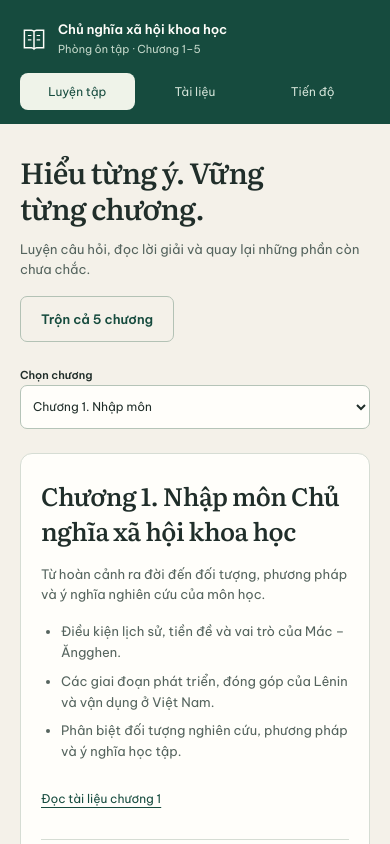
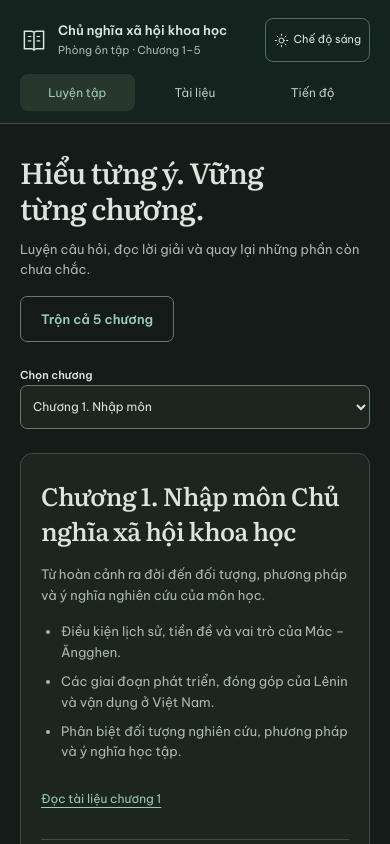
Before and after one commit to anhkhoachongiuthuytien/cnxhkh-on-tap, a plain HTML site: page index.html in a window 390 px wide. Shown: the top 844 px of the page. Drawn offline with Linux system fonts and the light colour scheme.

Commit message:
Default to a calm dark reading theme with persistent light-mode toggle

```diff
--- a/index.html
+++ b/index.html
@@ -3,17 +3,20 @@
 <head>
   <meta charset="utf-8">
   <meta name="viewport" content="width=device-width, initial-scale=1">
-  <meta name="theme-color" content="#164b3e">
+  <meta name="theme-color" content="#141b18">
   <meta name="description" content="Ôn tập Chủ nghĩa xã hội khoa học chương 1–5: 250 câu hỏi, lời giải và tài liệu đọc offline.">
   <title>CNXHKH · Phòng ôn tập</title>
   <link rel="icon" href="icon.svg" type="image/svg+xml">
+  <script src="theme.js"></script>
   <link rel="stylesheet" href="styles.css">
+  <link rel="stylesheet" href="theme.css">
 </head>
 <body>
   <a class="skip" href="#main">Đến nội dung chính</a>
   <header class="topbar">
     <a class="brand" href="#home" aria-label="Phòng ôn tập, trang đầu"><svg viewBox="0 0 32 32" width="32" height="32" fill="none" aria-hidden="true"><path d="M5 6h8a5 5 0 0 1 3 1.5A5 5 0 0 1 19 6h8v20h-8a5 5 0 0 0-3 1.5A5 5 0 0 0 13 26H5zM16 8v18" stroke="currentColor" stroke-width="1.7"/><path d="M9 12h4m-4 5h4m6-5h4m-4 5h4" stroke="currentColor" stroke-width="1.3"/></svg><span>Chủ nghĩa xã hội khoa học<small>Phòng ôn tập · Chương 1–5</small></span></a>
     <nav class="topnav" aria-label="Điều hướng chính"><button data-view="home" class="navbtn active">Luyện tập</button><button data-view="guide" class="navbtn">Tài liệu</button><button data-view="progress" class="navbtn">Tiến độ</button></nav>
+    <button class="theme-toggle" id="theme-toggle" type="button" aria-label="Chuyển sang chế độ sáng"><svg viewBox="0 0 24 24" aria-hidden="true"><circle cx="12" cy="12" r="4"/><path d="M12 2v2m0 16v2M2 12h2m16 0h2M5 5l1.5 1.5m11 11L19 19M5 19l1.5-1.5m11-11L19 5"/></svg><span>Chế độ sáng</span></button>
     <span class="local-status"><span aria-hidden="true"></span>Lưu trên máy</span>
   </header>
   <div id="storage-warning" class="notice warning" hidden>Trình duyệt đang chặn lưu dữ liệu. Bạn vẫn làm bài được; hãy xuất bản sao trước khi đóng trang.</div>
--- /dev/null
+++ b/theme.css
@@ -0,0 +1,51 @@
+/* Keep the existing ivory theme available; night reading is the default. */
+.theme-toggle{display:inline-flex;align-items:center;justify-content:center;gap:7px;min-height:44px;padding:9px 12px;border:1px solid #91b4a180;border-radius:8px;color:#e1ebdf;background:transparent;white-space:nowrap;font-size:12px}
+.theme-toggle:hover{background:#285b4b}.theme-toggle svg{width:17px;height:17px;fill:none;stroke:currentColor;stroke-width:1.6;stroke-linecap:round}
+@media screen{
+html:not([data-theme="light"]){color-scheme:dark;--bg:#141b18;--paper:#1c2520;--ink:#dce4dd;--muted:#a9b9ad;--pine:#9aceb0;--active:#a8d7be;--soft:#28372e;--line:#3d4d42;--good:#90d3a8;--good-bg:#1e3529;--bad:#eda99e;--bad-bg:#3b2826;--warn:#e4c887;--warn-bg:#373021;scrollbar-color:#617d6a var(--bg)}
+html:not([data-theme="light"]) ::selection{background:#496751;color:#f0f4ed}
+html:not([data-theme="light"]) .topbar{background:#14231e;color:#dce4dd;border-bottom:1px solid var(--line)}
+html:not([data-theme="light"]) .brand small,html:not([data-theme="light"]) .local-status{color:var(--muted)}
+html:not([data-theme="light"]) .navbtn{color:#bbccbf}
+html:not([data-theme="light"]) .navbtn.active{background:var(--soft);color:var(--pine)}
+html:not([data-theme="light"]) .navbtn:hover:not(.active),html:not([data-theme="light"]) .theme-toggle:hover{background:#30483a;color:var(--ink)}
+html:not([data-theme="light"]) .theme-toggle{color:var(--ink);border-color:#536e5c}
+html:not([data-theme="light"]) .chapter-button:hover{background:#25332a}
+html:not([data-theme="light"]) .chapter-button.selected{background:#293d30}
+html:not([data-theme="light"]) .chapter-bar,html:not([data-theme="light"]) .progress-track,html:not([data-theme="light"]) .scorebar{background:#354438}
+html:not([data-theme="light"]) .field select,html:not([data-theme="light"]) .search-input{border-color:#657a6b}
+html:not([data-theme="light"]) .btn{color:#14261b}
+html:not([data-theme="light"]) .btn:hover{background:#b3ddc4}
+html:not([data-theme="light"]) .btn.secondary,html:not([data-theme="light"]) .btn.outline{color:var(--pine)}
+html:not([data-theme="light"]) .btn.outline{border-color:#657a6b}
+html:not([data-theme="light"]) .btn.secondary:hover,html:not([data-theme="light"]) .btn.outline:hover{background:#354b3c}
+html:not([data-theme="light"]) .btn.danger{background:#dd9d93;color:#311c19}
+html:not([data-theme="light"]) .btn.danger:hover{background:#efb3a8}
+html:not([data-theme="light"]) .textbtn:hover{color:#c0e8cc}
+html:not([data-theme="light"]) .option{border-color:#637969}
+html:not([data-theme="light"]) .option:hover:not(:disabled){background:#293c30}
+html:not([data-theme="light"]) .option.chosen{border-color:var(--pine)}
+html:not([data-theme="light"]) .option.correct{border-color:var(--good)}
+html:not([data-theme="light"]) .option.incorrect{border-color:var(--bad)}
+html:not([data-theme="light"]) .option-letter{border-color:#748c7b}
+html:not([data-theme="light"]) .option.correct .option-letter{color:#173321}
+html:not([data-theme="light"]) .option.incorrect .option-letter{color:#39211d}
+html:not([data-theme="light"]) .answer-explanation{background:var(--good-bg)}
+html:not([data-theme="light"]) .answer-explanation.incorrect{background:var(--bad-bg)}
+html:not([data-theme="light"]) .q-cell{border-color:#637969}
+html:not([data-theme="light"]) .q-cell.answered{background:#304b3b;border-color:#809c88}
+html:not([data-theme="light"]) .q-cell.good{background:var(--good-bg);border-color:#75ac87;color:var(--good)}
+html:not([data-theme="light"]) .q-cell.bad{background:var(--bad-bg);border-color:#c99187;color:var(--bad)}
+html:not([data-theme="light"]) .legend i{background:var(--good-bg);border-color:#75ac87}
+html:not([data-theme="light"]) .legend i.bad{background:var(--bad-bg);border-color:#c99187}
+html:not([data-theme="light"]) .legend i.empty{background:var(--paper);border-color:#748c7b}
+html:not([data-theme="light"]) .inline-confirm,html:not([data-theme="light"]) .notice.warning{color:var(--warn)}
+html:not([data-theme="light"]) .scorebar .good{background:#8ac39d}
+html:not([data-theme="light"]) .scorebar .bad{background:#cf9487}
+html:not([data-theme="light"]) .scorebar .blank{background:#526357}
+html:not([data-theme="light"]) .toast{background:#344b3c;color:var(--ink);border:1px solid #617d6a}
+}
+@media(min-width:751px) and (max-width:1050px){.topbar{flex-wrap:wrap;gap:12px}.brand{flex:1}.theme-toggle{order:2}.topnav{order:3;width:100%;margin:0}.navbtn{flex:1}}
+@media(max-width:750px){.topbar{align-items:center;column-gap:8px}.brand{flex:1}.theme-toggle{order:2;font-size:11px;padding:8px;gap:5px}.topnav{order:3}.theme-toggle svg{width:15px;height:15px}}
+@media(max-width:360px){.theme-toggle span{position:absolute;width:1px;height:1px;overflow:hidden;clip-path:inset(50%)}.theme-toggle{min-width:44px}.brand{font-size:12px}}
+@media print{.theme-toggle{display:none!important}}
--- /dev/null
+++ b/theme.js
@@ -0,0 +1,26 @@
+/* Theme preference is separate from quiz progress and applied before first paint. */
+(() => {
+  const key='cnxhkh-theme';
+  let theme='dark';
+  try{if(localStorage.getItem(key)==='light')theme='light';}catch(_){}
+  function apply(){
+    document.documentElement.dataset.theme=theme;
+    document.documentElement.style.colorScheme=theme;
+    document.querySelector('meta[name="theme-color"]')?.setAttribute('content',theme==='dark'?'#141b18':'#164b3e');
+    const button=document.querySelector('#theme-toggle');
+    if(button){
+      const label=theme==='dark'?'Chế độ sáng':'Chế độ tối';
+      button.querySelector('span').textContent=label;
+      button.setAttribute('aria-label',`Chuyển sang ${label.toLocaleLowerCase('vi-VN')}`);
+      button.title=label;
+    }
+  }
+  apply();
+  document.addEventListener('DOMContentLoaded',()=>{
+    apply();
+    document.querySelector('#theme-toggle')?.addEventListener('click',()=>{
+      theme=theme==='dark'?'light':'dark';apply();
+      try{localStorage.setItem(key,theme);}catch(_){}
+    });
+  });
+})();
```
Also changed, not shown: 1 other file.
